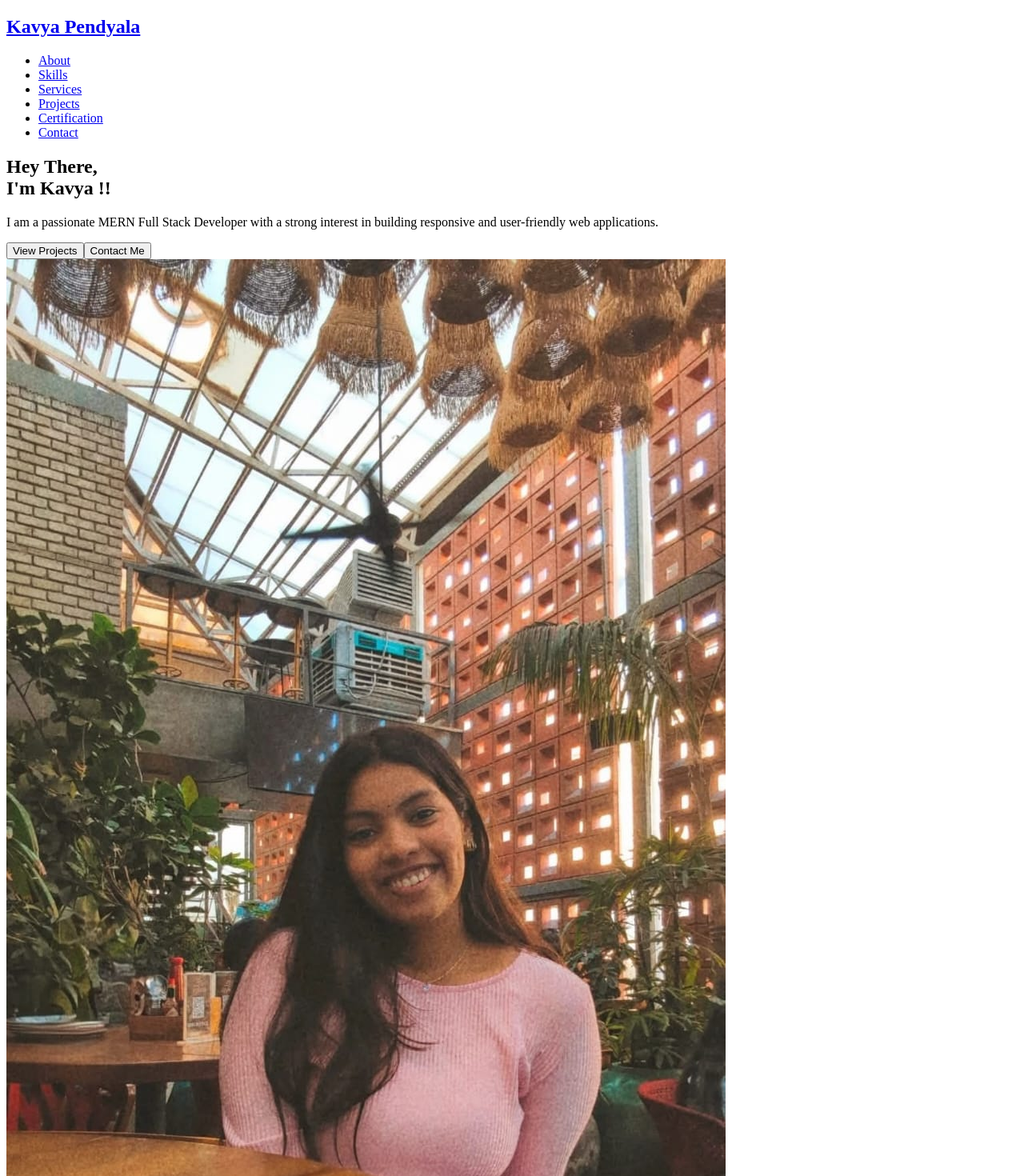
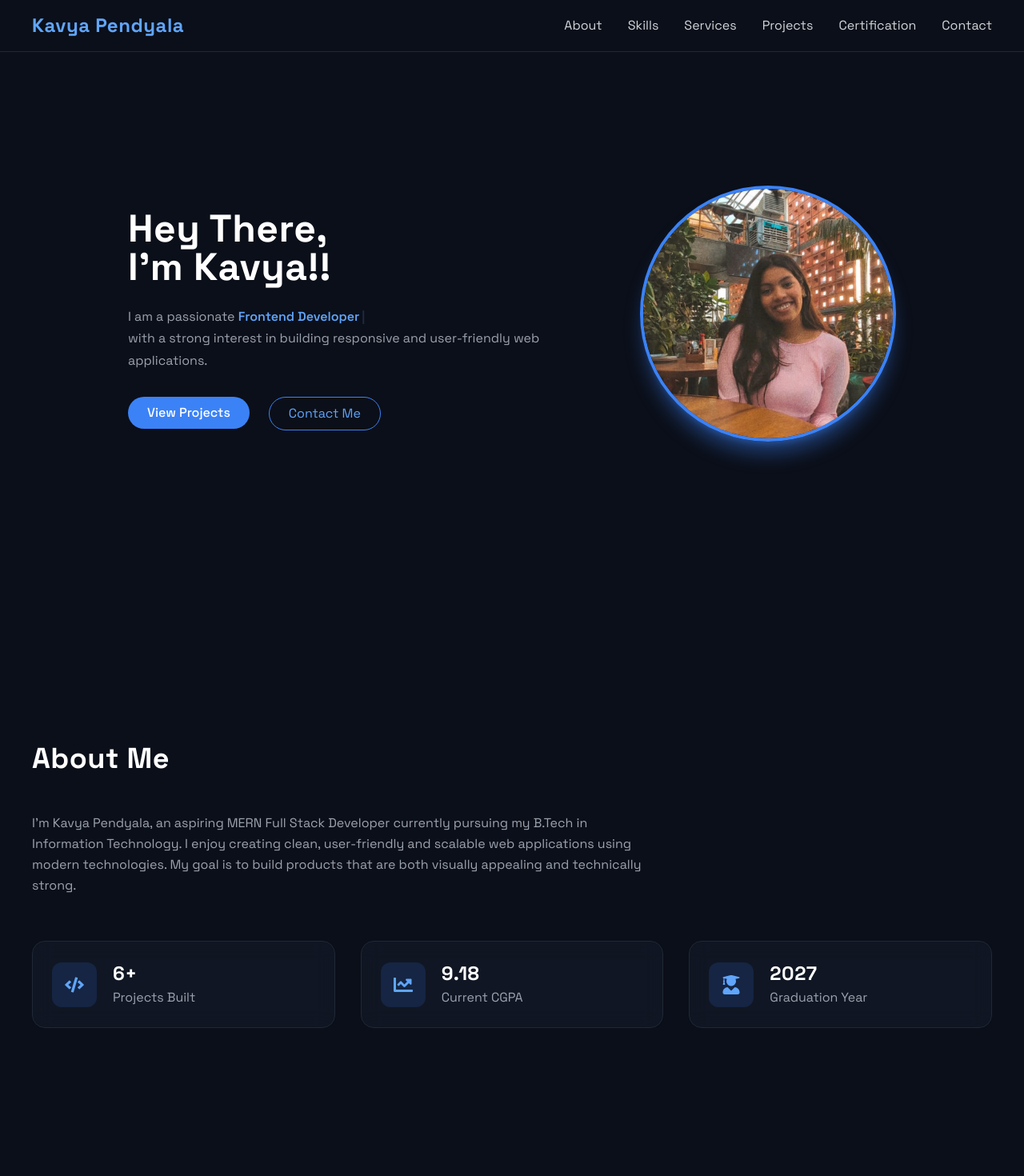
Before and after one commit to kavyap09/portfolio, a React (Vite) app: page / in a window 1280 px wide. Shown: the top 1470 px of the page at 80% size. Built offline with nearby package versions, Linux system fonts and the light colour scheme.

Commit message:
improved ui

```diff
--- a/index.html
+++ b/index.html
@@ -3,6 +3,11 @@
   <head>
     <meta charset="UTF-8" />
     <link rel="icon" type="image/svg+xml" href="/vite.svg" />
+ <link
+  href="https://fonts.googleapis.com/css2?family=Space+Grotesk:wght@300;400;500;600;700&display=swap"
+  rel="stylesheet"
+/>
+
     <meta name="viewport" content="width=device-width, initial-scale=1.0" />
     <title>kavya-portfolio</title>
   </head>
--- a/package.json
+++ b/package.json
@@ -14,7 +14,9 @@
     "framer-motion": "^12.25.0",
     "react": "^19.2.0",
     "react-dom": "^19.2.0",
-    "react-icons": "^5.5.0"
+    "react-icons": "^5.5.0",
+    "react-router-dom": "^7.12.0",
+    "react-simple-typewriter": "^5.0.1"
   },
   "devDependencies": {
     "@eslint/js": "^9.39.1",
--- a/src/components/About.jsx
+++ b/src/components/About.jsx
@@ -1,10 +1,26 @@
 import React from "react";
+import { motion } from "framer-motion";
+import { FaCode, FaChartLine, FaUserGraduate } from "react-icons/fa";
 
 export default function About() {
   return (
-    <section id="about" className="section">
-      <h2 className="text-4xl font-bold mb-6">Get to Know Me Better</h2>
+    <motion.section
+      key={window.location.hash}
+      id="about"
+      className="section"
+      initial={{ opacity: 0, y: 50 }}
+      animate={{ opacity: 1, y: 0 }}
+      transition={{ duration: 0.7 }}
+    >
 
+      {/* Heading Block */}
+      <div className="flex items-center gap-4 mb-6">
+           <h2 className="text-4xl font-bold mb-6">
+        About Me
+      </h2>
+      </div>
+
+      {/* Description */}
       <p className="text-gray-400 max-w-3xl leading-relaxed">
         I'm Kavya Pendyala, an aspiring MERN Full Stack Developer currently
         pursuing my B.Tech in Information Technology. I enjoy creating clean,
@@ -13,24 +29,65 @@ export default function About() {
         technically strong.
       </p>
 
-      <div className="mt-8 grid md:grid-cols-3 gap-6">
-        <div className="card">
-          <h3 className="text-xl font-semibold">6+</h3>
-          <p className="text-gray-400">Projects Completed</p>
-        </div>
+      {/* Stats Grid */}
+      <div className="mt-14 grid md:grid-cols-3 gap-8">
 
-        <div className="card">
-          <h3 className="text-xl font-semibold">9.18</h3>
-          <p className="text-gray-400">Current CGPA</p>
-        </div>
+        {/* Card */}
+        <motion.div
+          whileHover={{ y: -8 }}
+          className="card flex items-center gap-5 group"
+        >
+          <div
+            className="w-14 h-14 rounded-xl bg-blue-500/15 flex items-center justify-center
+                       group-hover:bg-blue-500/25 transition"
+          >
+            <FaCode className="text-2xl text-blue-400 group-hover:scale-110 transition" />
+          </div>
 
-        <div className="card">
-          <h3 className="text-xl font-semibold">2027</h3>
-          <p className="text-gray-400">Graduation Year </p>
-        </div>
+          <div>
+            <h3 className="text-2xl font-bold">6+</h3>
+            <p className="text-gray-400">Projects Built</p>
+          </div>
+        </motion.div>
 
+        {/* Card */}
+        <motion.div
+          whileHover={{ y: -8 }}
+          className="card flex items-center gap-5 group"
+        >
+          <div
+            className="w-14 h-14 rounded-xl bg-blue-500/15 flex items-center justify-center
+                       group-hover:bg-blue-500/25 transition"
+          >
+            <FaChartLine className="text-2xl text-blue-400 group-hover:scale-110 transition" />
+          </div>
+
+          <div>
+            <h3 className="text-2xl font-bold">9.18</h3>
+            <p className="text-gray-400">Current CGPA</p>
+          </div>
+        </motion.div>
+
+        {/* Card */}
+        <motion.div
+          whileHover={{ y: -8 }}
+          className="card flex items-center gap-5 group"
+        >
+          <div
+            className="w-14 h-14 rounded-xl bg-blue-500/15 flex items-center justify-center
+                       group-hover:bg-blue-500/25 transition"
+          >
+            <FaUserGraduate className="text-2xl text-blue-400 group-hover:scale-110 transition" />
+          </div>
+
+          <div>
+            <h3 className="text-2xl font-bold">2027</h3>
+            <p className="text-gray-400">Graduation Year</p>
+          </div>
+        </motion.div>
 
       </div>
-    </section>
+
+    </motion.section>
   );
 }
--- a/src/components/Hero.jsx
+++ b/src/components/Hero.jsx
@@ -1,35 +1,129 @@
+// import { motion } from "framer-motion";
+// import profile from "../assets/profile.jpeg";
+// import React from "react";
+
+// export default function Hero() {
+//   return (
+//   <section id="hero" className="min-h-screen flex items-center gap-16 px-10 md:px-20">
+
+//       <div>
+//         <h1 className="text-5xl font-bold">
+//           Hey There,<br />
+//           I'm <span className="text-blue-400">Kavya !!</span>
+//         </h1>
+
+//         <p className="mt-4 text-gray-400 max-w-xl">
+//           I am a passionate MERN Full Stack Developer with a strong interest
+//           in building responsive and user-friendly web applications.
+//         </p>
+
+//         <div className="mt-6 flex gap-4">
+//           <a href="#projects"><button className="btn-primary">View Projects</button></a>
+//           <a href="#contact"><button className="btn-outline">Contact Me</button></a>
+//         </div>
+//       </div>
+
+//      <motion.img
+//   src={profile}
+//   alt="Kavya"
+//   className=" w-72 h-72 object-cover rounded-full border-4 border-blue-500 shadow-lg shadow-blue-500/30"
+//    initial={{ scale: 0.8 }}
+//   animate={{ scale: 1 }}
+// />
+//     </section>
+//   );
+// }
 import { motion } from "framer-motion";
 import profile from "../assets/profile.jpeg";
+import { Typewriter } from "react-simple-typewriter";
 import React from "react";
 
 export default function Hero() {
   return (
-  <section id="hero" className="min-h-screen flex items-center gap-16 px-10 md:px-20">
-
-      <div>
+    <section
+      id="hero"
+      className="min-h-screen flex flex-col md:flex-row items-center justify-center gap-16 px-6 md:px-20 section"
+    >
+      {/* LEFT CONTENT */}
+      <motion.div
+        initial="hidden"
+        animate="visible"
+        variants={{
+          hidden: {},
+          visible: {
+            transition: {
+              staggerChildren: 0.25,
+            },
+          },
+        }}
+        className="text-center md:text-left"
+      >
+        {/* Heading */}
         <h1 className="text-5xl font-bold">
-          Hey There,<br />
-          I'm <span className="text-blue-400">Kavya !!</span>
+        Hey There, <br />I'm{" "}<span className="400">Kavya!!</span>
         </h1>
 
-        <p className="mt-4 text-gray-400 max-w-xl">
-          I am a passionate MERN Full Stack Developer with a strong interest
-          in building responsive and user-friendly web applications.
-        </p>
+        {/* Description */}
+        <motion.p
+          variants={{
+            hidden: { opacity: 0, y: 30 },
+            visible: { opacity: 1, y: 0 },
+          }}
+          transition={{ duration: 0.8 }}
+          className="mt-6 text-gray-400 max-w-xl"
+        >
+          I am a passionate{" "}
+          <span className="text-blue-400 font-semibold">
+            <Typewriter
+              words={[
+                "MERN Full Stack Developer",
+                "Frontend Developer",
+                "Backend Developer",
+              ]}
+              loop={0}
+              cursor
+              cursorStyle="|"
+              typeSpeed={80}
+              deleteSpeed={50}
+              delaySpeed={1200}
+            />
+          </span>
+          <br />
+          with a strong interest in building responsive and user-friendly web
+          applications.
+        </motion.p>
 
-        <div className="mt-6 flex gap-4">
-          <a href="#projects"><button className="btn-primary">View Projects</button></a>
-          <a href="#contact"><button className="btn-outline">Contact Me</button></a>
-        </div>
-      </div>
+        {/* Buttons */}
+        <motion.div
+          variants={{
+            hidden: { opacity: 0, y: 30 },
+            visible: { opacity: 1, y: 0 },
+          }}
+          transition={{ duration: 0.8 }}
+          className="mt-8 flex gap-6 justify-center md:justify-start"
+        >
+          <a href="#projects">
+            <button className="btn-primary">View Projects</button>
+          </a>
 
-     <motion.img
-  src={profile}
-  alt="Kavya"
-  className="w-72 h-72 object-cover rounded-full border-4 border-blue-500 shadow-lg shadow-blue-500/30"
-  initial={{ scale: 0.8 }}
-  animate={{ scale: 1 }}
-/>
+          <a href="#contact">
+            <button className="btn-outline">Contact Me</button>
+          </a>
+        </motion.div>
+      </motion.div>
+
+      {/* RIGHT IMAGE */}
+      <motion.div
+        initial={{ opacity: 0, scale: 0.7 }}
+        animate={{ opacity: 1, scale: 1 }}
+        transition={{ duration: 1 }}
+      >
+        <motion.img
+          src={profile}
+          alt="Kavya"
+          className="w-72 h-72 md:w-80 md:h-80 object-cover rounded-full border-4 border-blue-500 shadow-xl shadow-blue-500/40 float"
+        />
+      </motion.div>
     </section>
   );
 }
--- a/src/index.css
+++ b/src/index.css
@@ -1,53 +1,208 @@
 @tailwind base;
 @tailwind components;
 @tailwind utilities;
-
 html {
   scroll-behavior: smooth;
 }
 
 body {
-  @apply bg-[#0b0f19] text-white;
+  @apply bg-[#0b0f19] text-white antialiased;
+  font-family: "Space Grotesk", sans-serif;
 }
+h1, h2, h3 {
+  letter-spacing: 0.5px;
+  font-weight: 700;
+}
+
+p {
+  line-height: 1.7;
+}
+
+
+/* Smooth transitions everywhere */
+* {
+  transition-property: color, background-color, border-color, transform, box-shadow, opacity;
+  transition-duration: 200ms;
+  transition-timing-function: ease-out;
+}
+
+/* ----------------------------------
+   LAYOUT
+-----------------------------------*/
 
 section {
   @apply max-w-7xl mx-auto px-6 md:px-10;
 }
 
 .section {
-  @apply py-24;
+  @apply py-28 md:py-32;
 }
 
+/* Root gradient option */
+.gradient-bg {
+  background: radial-gradient(circle at top, #1e3a8a, #0b0f19 60%);
+}
+
+/* ----------------------------------
+   CARDS
+-----------------------------------*/
+
 .card {
-  @apply bg-[#121826] rounded-xl border border-gray-800 p-6
-  transition-all duration-300 ease-out;
+  @apply bg-[#121826]/80 backdrop-blur-md rounded-2xl
+  border border-gray-800 p-6;
 }
 
 .card:hover {
-  @apply border-blue-500 shadow-xl shadow-blue-500/30;
-  transform: translateY(-6px) scale(1.02);
+  border-color: rgb(96 165 250);
+  box-shadow: 0 25px 50px -12px rgba(59,130,246,0.25);
+  transform: translateY(-10px) scale(1.03);
 }
+
+/* Glow helper */
+.glow-hover:hover {
+  box-shadow: 0 0 15px rgba(59,130,246,0.6);
+}
+
+/* ----------------------------------
+   BUTTONS
+-----------------------------------*/
+
 .btn-primary {
-  @apply px-6 py-2 rounded-full bg-blue-500 text-white font-medium
-  transition-all duration-200;
+  @apply px-6 py-2 rounded-full bg-blue-500 text-white font-medium;
 }
 
 .btn-primary:hover {
   background-color: #3b82f6;
-  box-shadow: 0 0 0 1px #3b82f6, 0 6px 20px rgba(59,130,246,0.25);
-  transform: translateY(-1px);
+  box-shadow: 0 0 12px rgba(59,130,246,0.8);
+  transform: translateY(-2px) scale(1.05);
 }
 
 .btn-outline {
-  @apply px-6 py-2 rounded-full border border-blue-500 text-blue-400
-  transition-all duration-200;
+  @apply px-6 py-2 rounded-full border border-blue-500 text-blue-400;
 }
 
 .btn-outline:hover {
-  background-color: rgba(59,130,246,0.1);
-  box-shadow: 0 0 0 1px #3b82f6;
-  transform: translateY(-1px);
+  background-color: rgba(59,130,246,0.15);
+  box-shadow: 0 0 12px rgba(59,130,246,0.5);
+  transform: translateY(-2px) scale(1.05);
 }
+
+/* ----------------------------------
+   TEXT EFFECTS
+-----------------------------------*/
+
+.gradient-text {
+  background: linear-gradient(to right, #60a5fa, #a78bfa);
+  -webkit-background-clip: text;
+  -webkit-text-fill-color: transparent;
+}
+
+.heading {
+  @apply text-3xl md:text-4xl font-bold mb-4;
+}
+
+/* ----------------------------------
+   NAVBAR LINKS
+-----------------------------------*/
+
+.nav-link {
+  position: relative;
+}
+
+.nav-link::after {
+  content: "";
+  position: absolute;
+  width: 0%;
+  height: 2px;
+  left: 0;
+  bottom: -4px;
+  background-color: #60a5fa;
+  transition: width 0.3s ease;
+}
+
+.nav-link:hover::after {
+  width: 100%;
+}
+
+/* ----------------------------------
+   ANIMATIONS
+-----------------------------------*/
+
+/* Floating */
+@keyframes float {
+  0% { transform: translateY(0px); }
+  50% { transform: translateY(-12px); }
+  100% { transform: translateY(0px); }
+}
+
+.float {
+  animation: float 4s ease-in-out infinite;
+}
+
+/* Fade In */
+@keyframes fadeInUp {
+  from {
+    opacity: 0;
+    transform: translateY(30px);
+  }
+  to {
+    opacity: 1;
+    transform: translateY(0);
+  }
+}
+
+.fade-in {
+  animation: fadeInUp 0.8s ease forwards;
+}
+
+/* Slow Pulse Glow */
+@keyframes pulseGlow {
+  0% { box-shadow: 0 0 0 rgba(59,130,246,0.4); }
+  50% { box-shadow: 0 0 20px rgba(59,130,246,0.8); }
+  100% { box-shadow: 0 0 0 rgba(59,130,246,0.4); }
+}
+
+.pulse-glow {
+  animation: pulseGlow 3s infinite;
+}
+
+/* ----------------------------------
+   IMAGES
+-----------------------------------*/
+
+.img-hover {
+  transition: transform 0.4s ease;
+}
+
+.img-hover:hover {
+  transform: scale(1.08);
+}
+
+/* ----------------------------------
+   SCROLLBAR
+-----------------------------------*/
+
+::-webkit-scrollbar {
+  width: 8px;
+}
+
+::-webkit-scrollbar-track {
+  background: #0b0f19;
+}
+
+::-webkit-scrollbar-thumb {
+  background: #334155;
+  border-radius: 10px;
+}
+
+::-webkit-scrollbar-thumb:hover {
+  background: #60a5fa;
+}
+
+/* ----------------------------------
+   3D HELPERS
+-----------------------------------*/
+
 .perspective-1000 {
   perspective: 1000px;
 }
--- a/src/main.jsx
+++ b/src/main.jsx
@@ -1,6 +1,8 @@
 import React from "react";
 import ReactDOM from "react-dom/client";
 import App from "./App";
+import "./index.css";
+
 import { HashRouter } from "react-router-dom";
 
 ReactDOM.createRoot(document.getElementById("root")).render(
```
Also changed, not shown: 1 other file (tests, documents, lock files or other folders).
